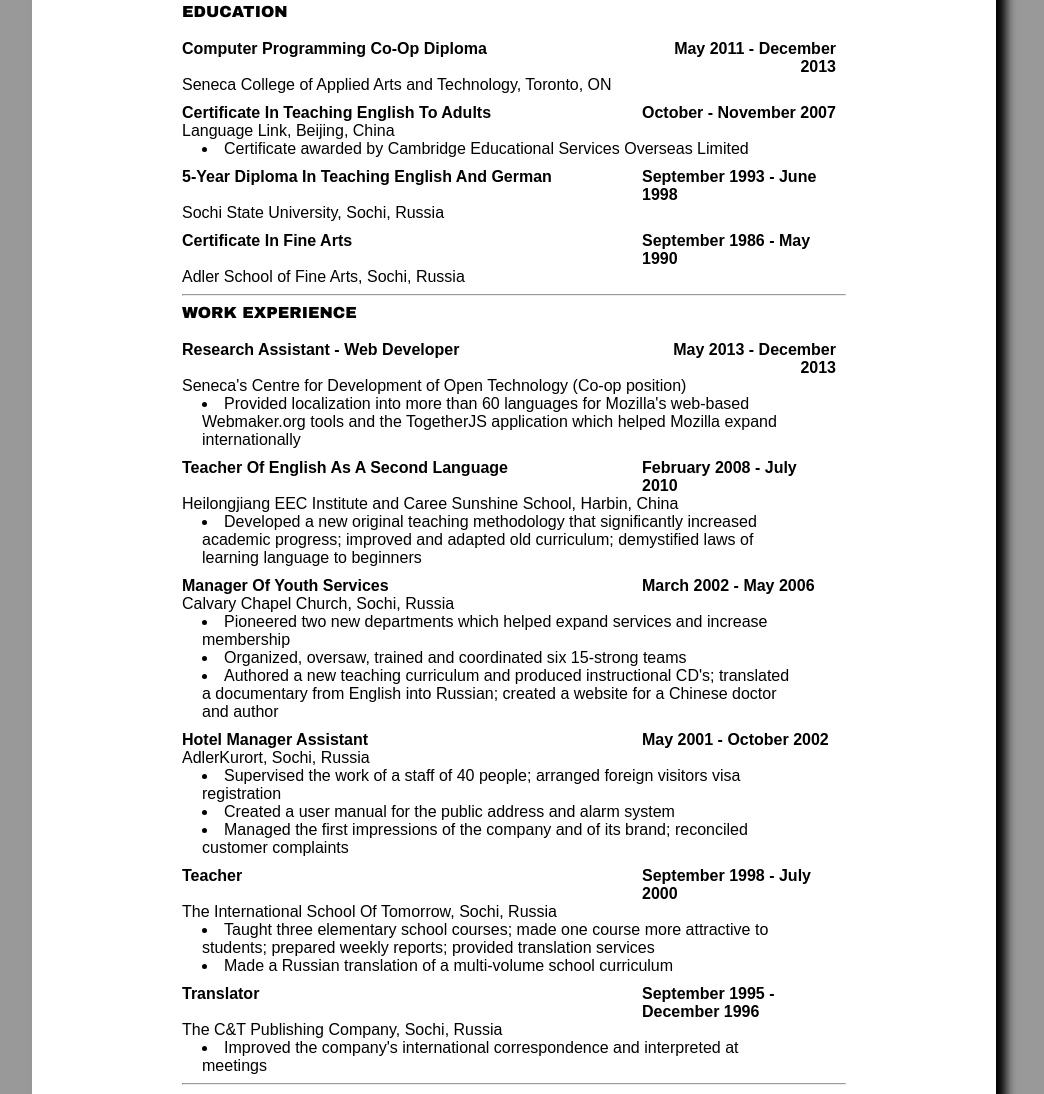
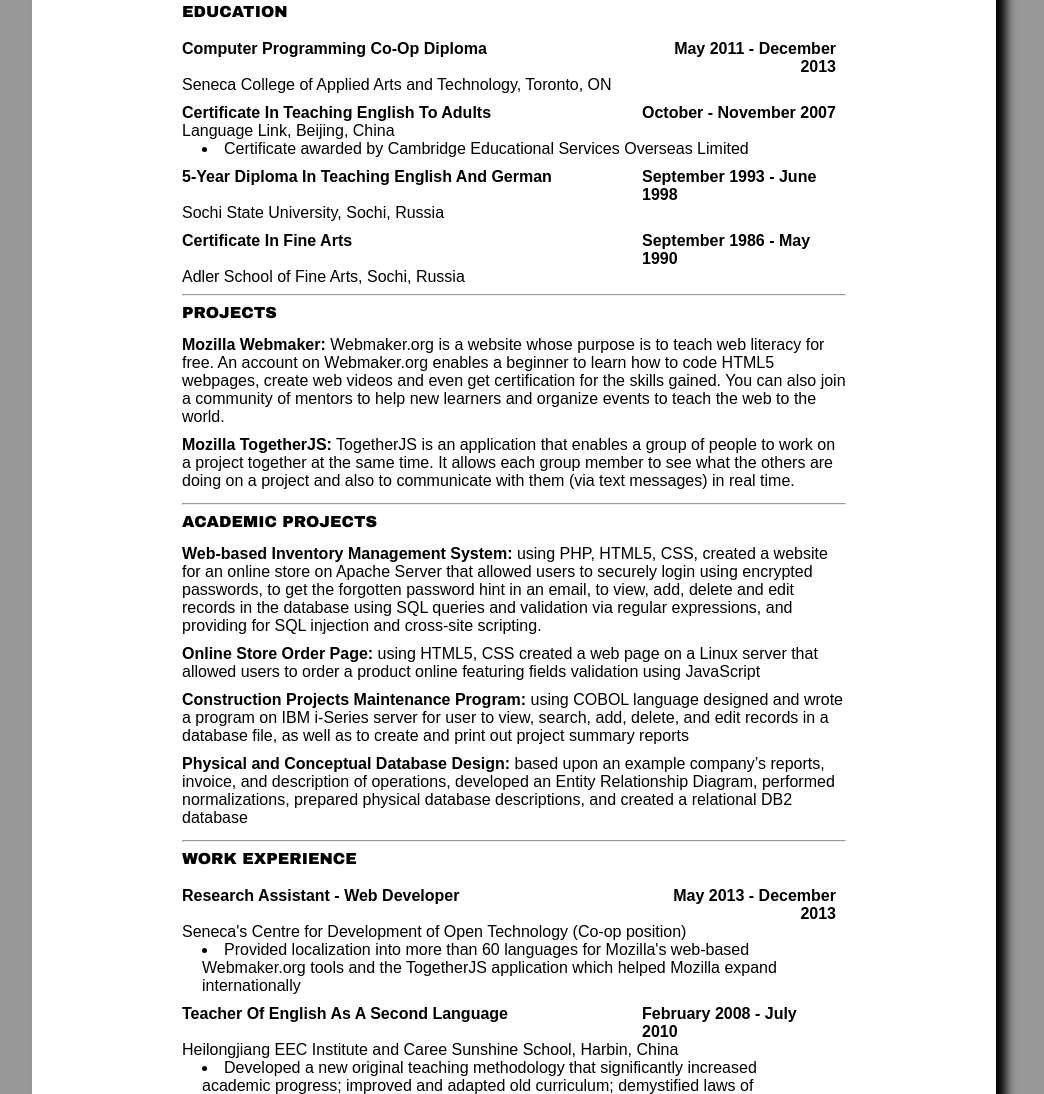
Before and after one commit to igoryen/resume, a website: page views/index.html in a window 1280 px wide. Shown: the part 660-1754 px from the top of the page, without its empty margins (126-1170 px from the left). Drawn offline with Linux system fonts and the light colour scheme.

Commit message:
Added dynamic projects sections

```diff
--- a/resume.js
+++ b/resume.js
@@ -19,6 +19,10 @@
 					if (obj[no].hasOwnProperty("name")){
 						console.log("in name: "+ obj.name + no+"name");
 						document.getElementById(obj.name + no + "name").innerHTML = obj[no].name;
+					}
+					if (obj[no].hasOwnProperty("desc")){
+						console.log("in time: "+ obj.name + no);
+						document.getElementById(obj.name + no + "desc").innerHTML = obj[no].time;
 					}
 					if (obj[no].hasOwnProperty("time")){
 						console.log("in time: "+ obj.name + no);
@@ -42,6 +46,40 @@
 					} // if
 				} // for
 			} // dispenser()
+
+
+			var dispenserForProj = function(obj, title){ // title = string for title
+				//console.log(obj.name + 1 + "name");
+				//console.log(Object.keys(obj).length);
+
+				var div_proj_title = document.createElement("div");
+				div_proj_title.id = obj.name + "title";
+				div_proj_title.className = "main_item";
+				document.getElementById(obj.name).appendChild(div_proj_title); // div proj / div proj title
+
+				document.getElementById(obj.name + "title").innerHTML = "<hr>" + title;
+
+
+				var len = Object.keys(obj).length;
+				for (var no=1; no < len; no++){
+					//document.getElementById(obj.name + no + "name").innerHTML = "aaaaaa";
+					var bag = "";
+					var div_proj = document.createElement("div"); // create a "div" element for a question
+					div_proj.id = obj.name + no; // give it an "id" - proj1
+											console.log("in for: " + div_proj.id);
+
+					div_proj.className = "padded"; // give it a "class"
+											console.log("in for: " + obj.name);
+
+					document.getElementById(obj.name).appendChild(div_proj); // append it to div with id=questions
+					bag = "<b>" + obj[no].name + ":</b> " + obj[no].desc;
+					//console.log("id: "+ obj.name + no);
+					document.getElementById(obj.name + no).innerHTML = bag;
+				}	// for
+			} // dispenser()
+
+
+
 
 			var fullname = "igor entaltsev";
 			var address = "102-2980, Don Mills Rd, North York, ON, M2J 3B9";
@@ -198,6 +236,38 @@
 				"Created my own Teach-Yourself-English curriculum"
 			];
 
+			var proja = { // proja = project academic
+				name: "proja",
+				1: {
+					name: "Web-based Inventory Management System",
+					desc: "using PHP, HTML5, CSS, created a website for an online store on Apache Server that allowed users to securely login using encrypted passwords, to get the forgotten password hint in an email, to view, add, delete and edit records in the database using SQL queries and validation via regular expressions, and providing for SQL injection and cross-site scripting."
+				},
+				2: {
+					name: "Online Store Order Page",
+					desc: "using HTML5, CSS created a web page on a Linux server that allowed users to order a product online featuring fields validation using JavaScript"
+				},
+				3: {
+					name: "Construction Projects Maintenance Program",
+					desc: "using COBOL language designed and wrote a program on IBM i-Series server for user to view, search, add, delete, and edit records in a database file, as well as to create and print out project summary reports"
+				},
+				4: {
+					name: "Physical and Conceptual Database Design",
+					desc: "based upon an example company’s reports, invoice, and description of operations, developed an Entity Relationship Diagram, performed normalizations, prepared physical database descriptions, and created a relational DB2 database"
+				}
+			}
+
+			var proj = {
+				name: "proj",
+				1: {
+					name: "Mozilla Webmaker",
+					desc: "Webmaker.org is a website whose purpose is to teach web literacy for free. An account on Webmaker.org enables a beginner to learn how to code HTML5 webpages, create web videos and even get certification for the skills gained. You can also join a community of mentors to help new learners and organize events to teach the web to the world."
+				},
+				2: {
+					name: "Mozilla TogetherJS",
+					desc: "TogetherJS is an application that enables a group of people to work on a project together at the same time. It allows each group member to see what the others are doing on a project and also to communicate with them (via text messages) in real time."
+				}
+			}
+
 			document.getElementById("full_name").innerHTML = fullname;
 			document.getElementById("address").innerHTML = address + " &bull; " + phone + " &bull; " + email;
 			document.getElementById("objective").innerHTML = objective;
@@ -217,3 +287,5 @@
 			dispenser(exp);
 			listmaker(volun, "volun");
 			listmaker(achiev, "achiev");
+			dispenserForProj(proj, "projects");
+			dispenserForProj(proja, "academic projects");
--- a/views/index.html
+++ b/views/index.html
@@ -71,8 +71,12 @@
 				</div>
 				<div class="row" id="edu4place">...</div>
 
+				<div id="proj"></div>
+
+				<div id="proja"></div>
+
+
 				<hr>
-
 				<div class="main_item">work experience</div>
 
 				<div class="row">
```
